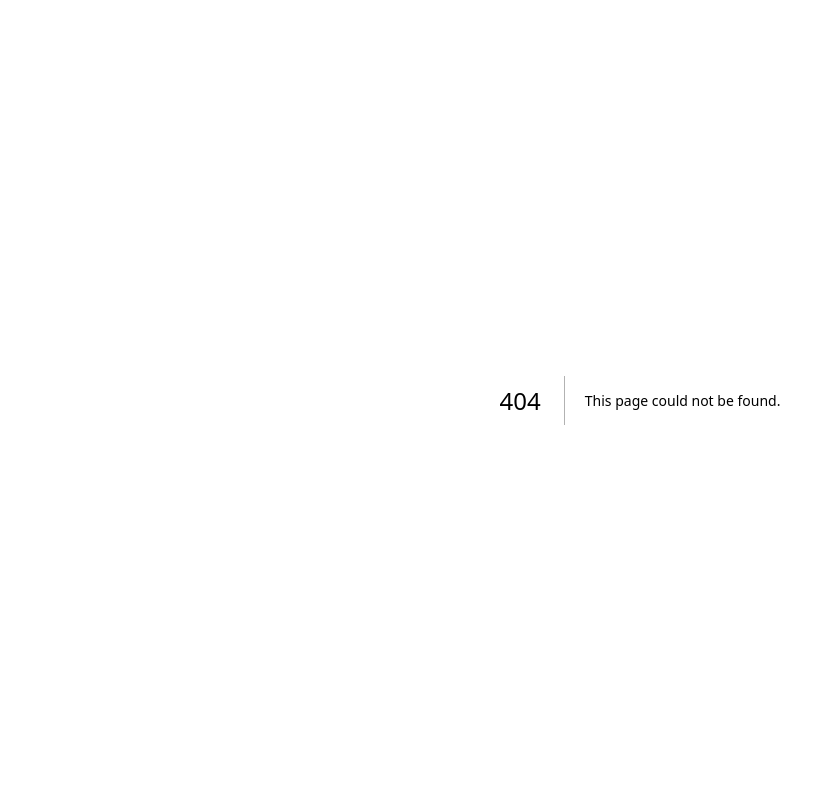
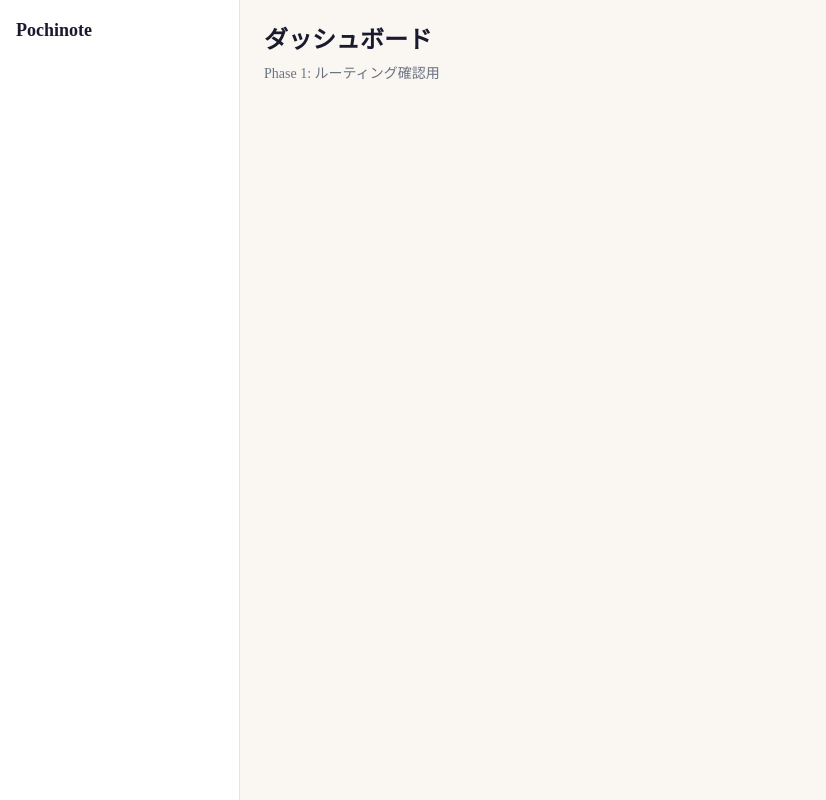
Before and after one commit to taihei19940314-droid/pochinote, a Next.js app: page /dashboard in a window 1280 px wide. Before the commit this address had no page. Shown: the whole page, without its empty margins (0-826 px from the left). Built offline with nearby package versions, Linux system fonts and the light colour scheme.

Commit message:
feat: ダッシュボード最小構成(ルーティング+レイアウト)

```diff
--- /dev/null
+++ b/src/app/dashboard/layout.tsx
@@ -0,0 +1,10 @@
+export default function DashboardLayout({ children }: { children: React.ReactNode }) {
+  return (
+    <div className="flex h-screen">
+      <aside className="w-60 border-r bg-white p-4">
+        <p className="font-display text-lg font-semibold">Pochinote</p>
+      </aside>
+      <main className="flex-1 overflow-auto p-6">{children}</main>
+    </div>
+  );
+}
--- /dev/null
+++ b/src/app/dashboard/page.tsx
@@ -0,0 +1,8 @@
+export default function DashboardPage() {
+  return (
+    <div>
+      <h1 className="font-display text-2xl font-semibold">ダッシュボード</h1>
+      <p className="mt-2 text-sm text-gray-500">Phase 1: ルーティング確認用</p>
+    </div>
+  );
+}
```
